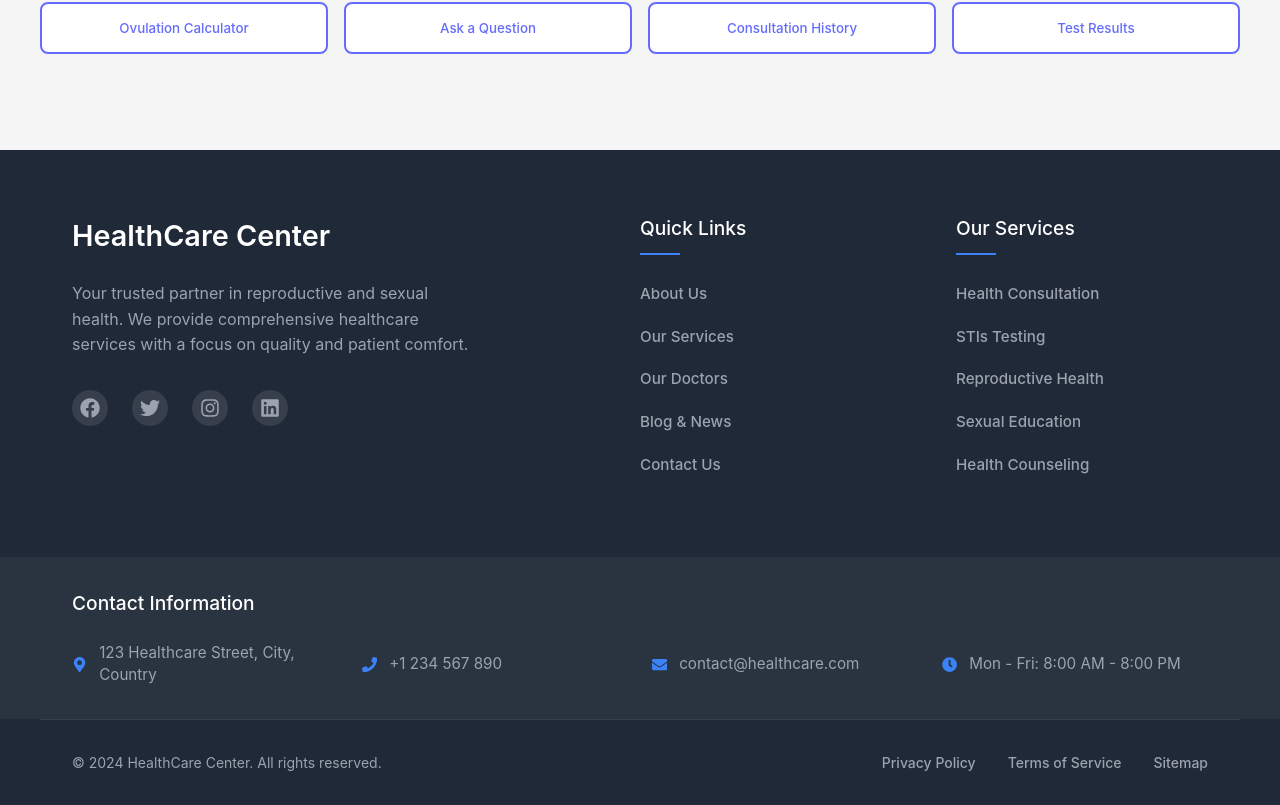
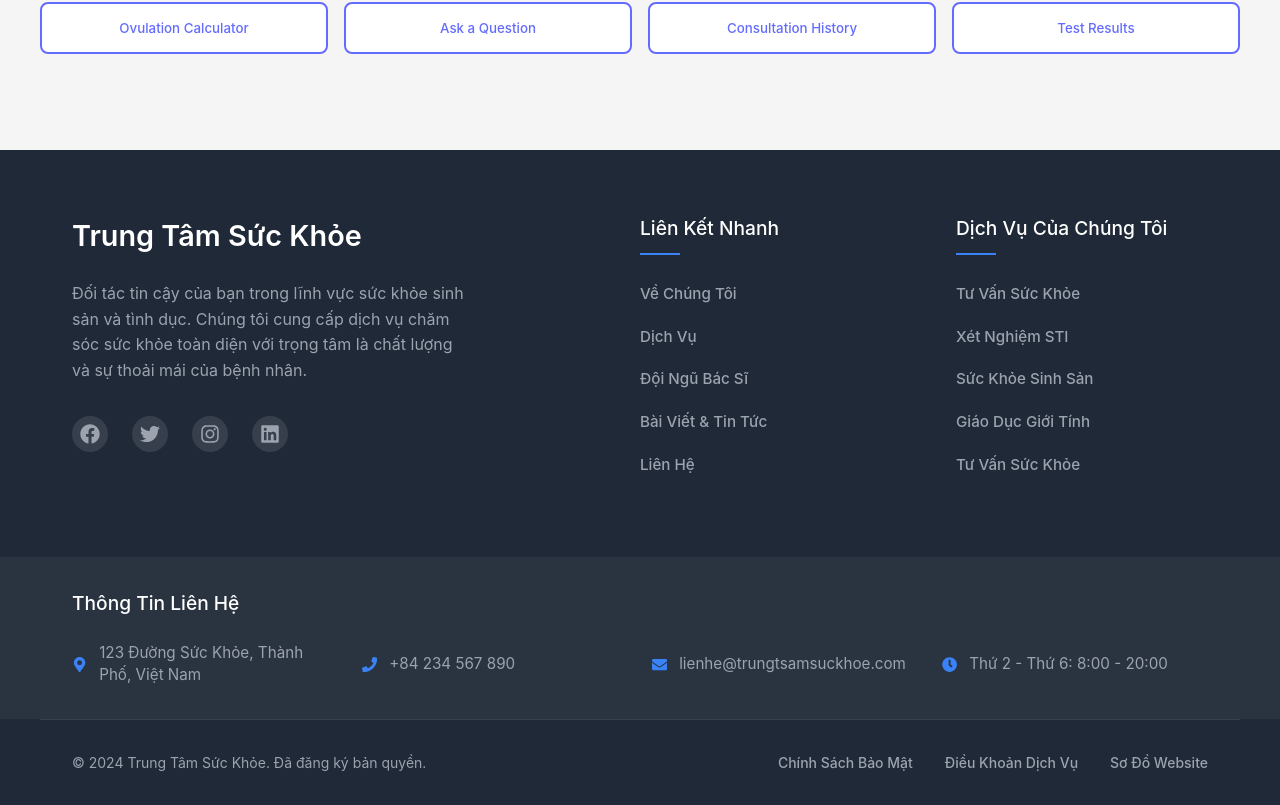
Before and after one commit to 0767534208/SWP391, a React (Vite) app: page / in a window 1280 px wide. Shown: the part 1972-2777 px from the top of the page. Built offline with nearby package versions, Linux system fonts and the light colour scheme; the HTML template or start-up script is replaced by a standard one.

Commit message:
update cycletracker, home interface, contact, Vietnamese translation

```diff
--- a/src/components/layout/Footer.tsx
+++ b/src/components/layout/Footer.tsx
@@ -8,8 +8,8 @@ const Footer = () => {
     <footer className="footer">
       <div className="footer-container">
         <div className="footer-brand">
-          <h2>HealthCare Center</h2>
-          <p>Your trusted partner in reproductive and sexual health. We provide comprehensive healthcare services with a focus on quality and patient comfort.</p>
+          <h2>Trung Tâm Sức Khỏe</h2>
+          <p>Đối tác tin cậy của bạn trong lĩnh vực sức khỏe sinh sản và tình dục. Chúng tôi cung cấp dịch vụ chăm sóc sức khỏe toàn diện với trọng tâm là chất lượng và sự thoải mái của bệnh nhân.</p>
           <div className="social-links">
             <a href="https://facebook.com" target="_blank" rel="noopener noreferrer" aria-label="Facebook">
               <FaFacebook size={20} />
@@ -27,46 +27,46 @@ const Footer = () => {
         </div>
 
         <div className="footer-section">
-          <h3>Quick Links</h3>
+          <h3>Liên Kết Nhanh</h3>
           <ul className="footer-links">
-            <li><Link to="/about">About Us</Link></li>
-            <li><Link to="/services">Our Services</Link></li>
-            <li><Link to="/doctors">Our Doctors</Link></li>
-            <li><Link to="/blog">Blog & News</Link></li>
-            <li><Link to="/contact">Contact Us</Link></li>
+            <li><Link to="/about">Về Chúng Tôi</Link></li>
+            <li><Link to="/services">Dịch Vụ</Link></li>
+            <li><Link to="/doctors">Đội Ngũ Bác Sĩ</Link></li>
+            <li><Link to="/blog">Bài Viết & Tin Tức</Link></li>
+            <li><Link to="/contact">Liên Hệ</Link></li>
           </ul>
         </div>
 
         <div className="footer-section">
-          <h3>Our Services</h3>
+          <h3>Dịch Vụ Của Chúng Tôi</h3>
           <ul className="footer-links">
-            <li><Link to="/services/consultation">Health Consultation</Link></li>
-            <li><Link to="/services/testing">STIs Testing</Link></li>
-            <li><Link to="/services/reproductive">Reproductive Health</Link></li>
-            <li><Link to="/services/education">Sexual Education</Link></li>
-            <li><Link to="/services/counseling">Health Counseling</Link></li>
+            <li><Link to="/services/consultation">Tư Vấn Sức Khỏe</Link></li>
+            <li><Link to="/services/testing">Xét Nghiệm STI</Link></li>
+            <li><Link to="/services/reproductive">Sức Khỏe Sinh Sản</Link></li>
+            <li><Link to="/services/education">Giáo Dục Giới Tính</Link></li>
+            <li><Link to="/services/counseling">Tư Vấn Sức Khỏe</Link></li>
           </ul>
         </div>
       </div>
 
       <div className="footer-contact">
         <div className="contact-container">
-          <h3>Contact Information</h3>
+          <h3>Thông Tin Liên Hệ</h3>
           <div className="contact-info">
-            <p><FaMapMarkerAlt /> 123 Healthcare Street, City, Country</p>
-            <p><FaPhone /> +1 234 567 890</p>
-            <p><FaEnvelope /> contact@healthcare.com</p>
-            <p><FaClock /> Mon - Fri: 8:00 AM - 8:00 PM</p>
+            <p><FaMapMarkerAlt /> 123 Đường Sức Khỏe, Thành Phố, Việt Nam</p>
+            <p><FaPhone /> +84 234 567 890</p>
+            <p><FaEnvelope /> lienhe@trungtsamsuckhoe.com</p>
+            <p><FaClock /> Thứ 2 - Thứ 6: 8:00 - 20:00</p>
           </div>
         </div>
       </div>
 
       <div className="footer-bottom">
-        <p>© 2024 HealthCare Center. All rights reserved.</p>
+        <p>© 2024 Trung Tâm Sức Khỏe. Đã đăng ký bản quyền.</p>
         <div className="footer-bottom-links">
-          <Link to="/privacy">Privacy Policy</Link>
-          <Link to="/terms">Terms of Service</Link>
-          <Link to="/sitemap">Sitemap</Link>
+          <Link to="/privacy">Chính Sách Bảo Mật</Link>
+          <Link to="/terms">Điều Khoản Dịch Vụ</Link>
+          <Link to="/sitemap">Sơ Đồ Website</Link>
         </div>
       </div>
     </footer>
```
Also changed, not shown: 1 other file (tests, documents, lock files or other folders).
